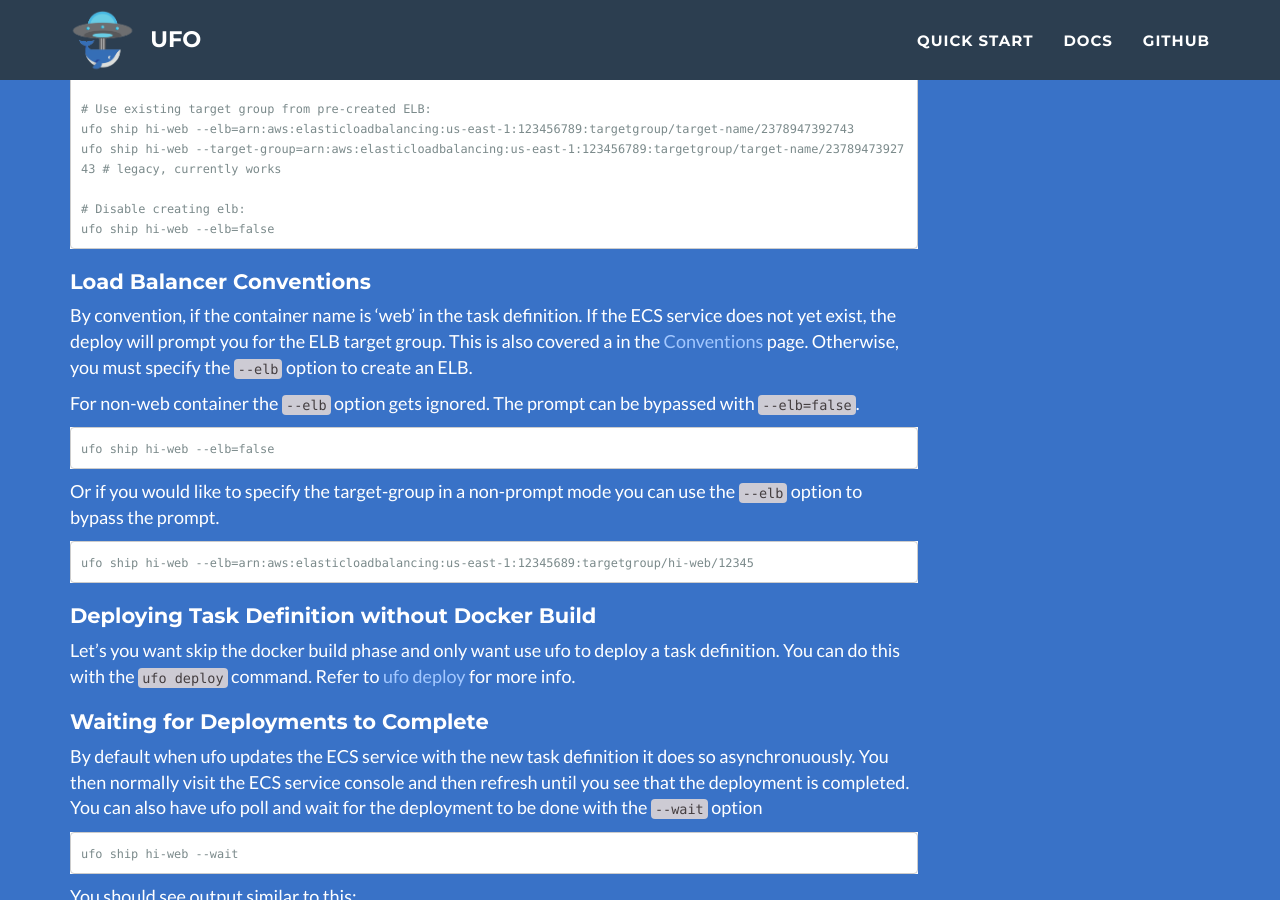
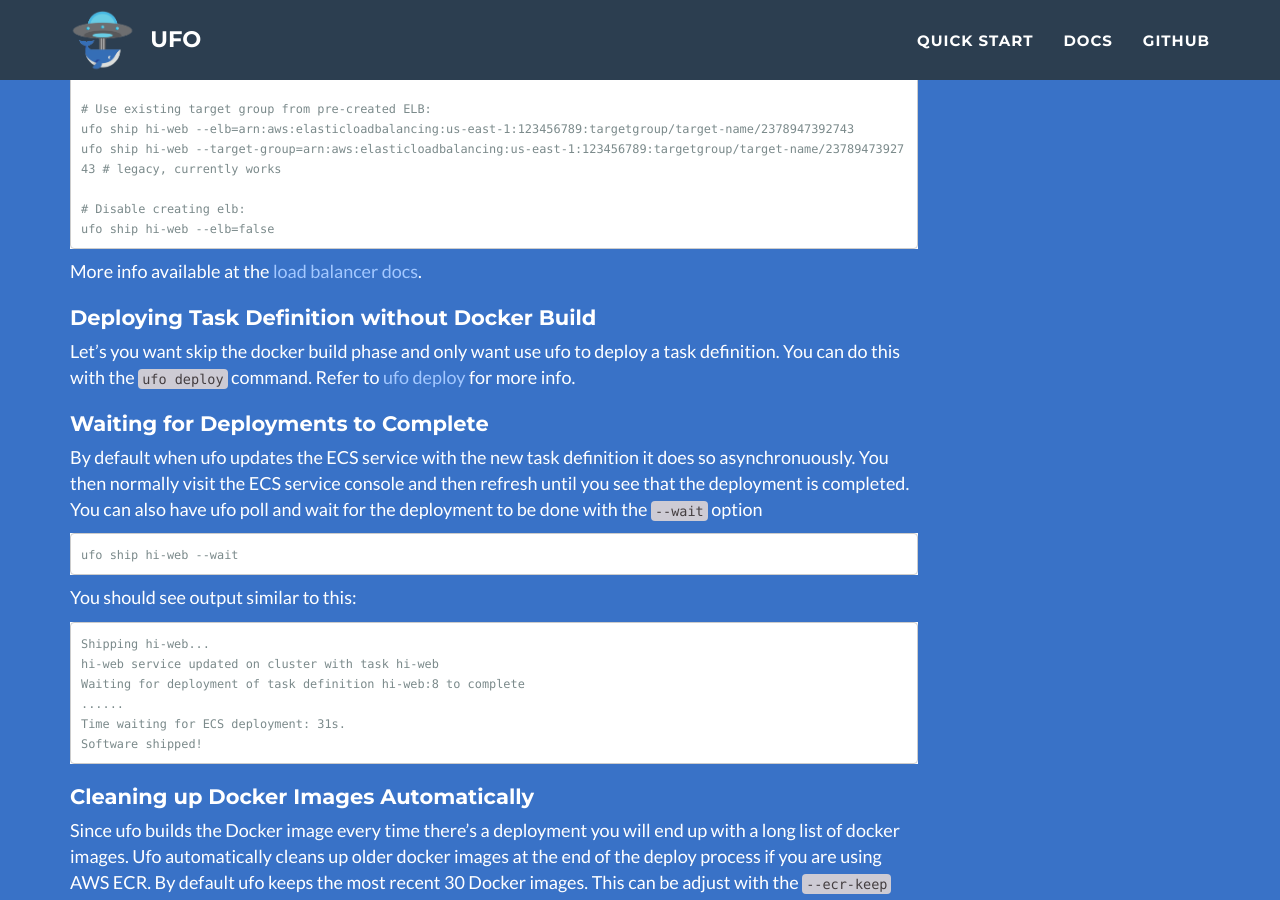
Before and after one commit to boltops-tools/ufo, a Jekyll site: the page built from docs/_reference/ufo-ship.md, in a window 1280 px wide and 900 px high, scrolled down 1747 px. Built offline with Jekyll 4.4.1, drawn with Linux system fonts in a browser that asks for light colours.

Commit message:
update docs

```diff
--- a/docs/_reference/ufo-ship.md
+++ b/docs/_reference/ufo-ship.md
@@ -60,17 +60,7 @@ Here are examples for each of them:
     # Disable creating elb:
     ufo ship hi-web --elb=false
 
-### Load Balancer Conventions
-
-By convention, if the container name is 'web' in the task definition. If the ECS service does not yet exist, the deploy will prompt you for the ELB target group. This is also covered a in the [Conventions]({% link _docs/conventions.md %}) page.  Otherwise, you must specify the `--elb` option to create an ELB.
-
-For non-web container the `--elb` option gets ignored.  The prompt can be bypassed with `--elb=false`.
-
-    ufo ship hi-web --elb=false
-
-Or if you would like to specify the target-group in a non-prompt mode you can use the `--elb` option to bypass the prompt.
-
-    ufo ship hi-web --elb=arn:aws:elasticloadbalancing:us-east-1:12345689:targetgroup/hi-web/12345
+More info available at the [load balancer docs](https://ufoships.com/docs/load-balancer/).
 
 ### Deploying Task Definition without Docker Build
 
```
